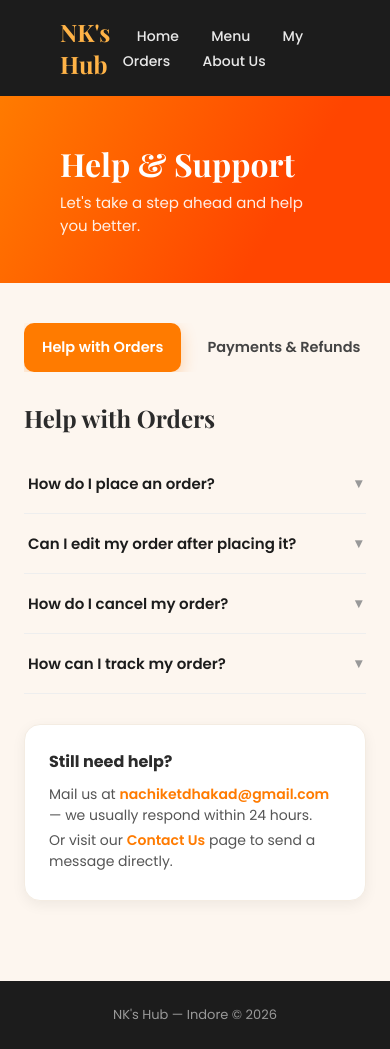
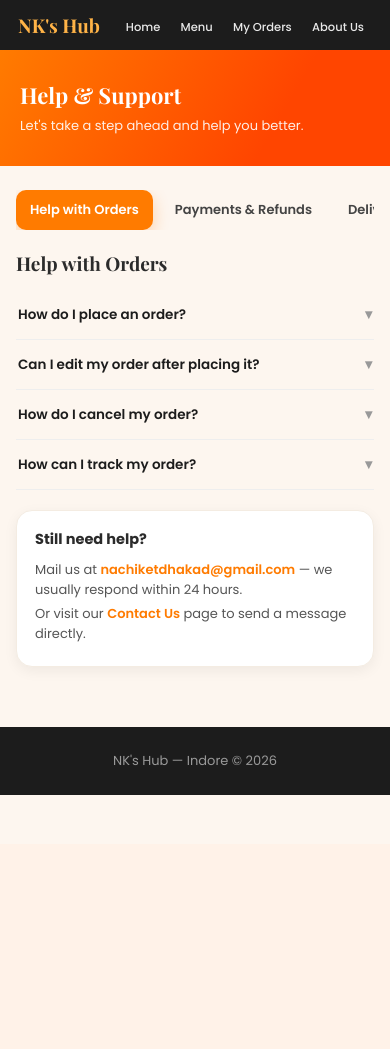
Before and after one commit to nachiketdhakad/NK-s-HUB, a Django app: page /help/ in a window 390 px wide. After the commit the page ends 795 px from the top, so only its background shows below. Run offline with Django 5.2, Linux system fonts and the light colour scheme.

Commit message:
mobile responsive help page

```diff
--- a/myself/food/templates/food/help.html
+++ b/myself/food/templates/food/help.html
@@ -3,6 +3,7 @@
 <html lang="en">
 <head>
   <meta charset="UTF-8">
+  <meta name="viewport" content="width=device-width, initial-scale=1.0">
   <title>Help & Support - NK's Hub</title>
   <link rel="preconnect" href="https://fonts.googleapis.com">
   <link href="https://fonts.googleapis.com/css2?family=Poppins:wght@400;500;600;700&family=Playfair+Display:wght@600;700&display=swap" rel="stylesheet">
@@ -66,9 +67,31 @@
 
     footer { text-align: center; color: #999; padding: 24px; font-size: 13px; background: #1c1c1c; }
 
-    @media (max-width: 720px) {
+       @media (max-width: 720px) {
+      header.navbar { padding: 12px 18px; }
+      header.navbar .logo { font-size: 19px; }
+      header.navbar nav a { margin: 0 8px; font-size: 11.5px; }
+
+      .help-banner { padding: 30px 20px; }
+      .help-banner h1 { font-size: 22px; }
+      .help-banner p { font-size: 13px; }
+
+      .help-wrap { padding: 24px 16px 60px; gap: 20px; }
+
       .help-sidebar { width: 100%; display: flex; overflow-x: auto; gap: 8px; }
-      .side-item { flex-shrink: 0; white-space: nowrap; margin-bottom: 0; }
+      .side-item {
+        flex-shrink: 0; white-space: nowrap; margin-bottom: 0;
+        padding: 10px 14px; font-size: 13px;
+      }
+
+      .help-content h2 { font-size: 19px; margin-bottom: 14px; }
+      .faq-question { padding: 14px 2px; font-size: 13.5px; }
+      .faq-answer { font-size: 13px; }
+      .faq-answer-inner { padding: 0 2px; }
+
+      .contact-box { padding: 18px; margin-top: 20px; }
+      .contact-box h3 { font-size: 14.5px; }
+      .contact-box p { font-size: 13px; }
     }
   </style>
 </head>
```
